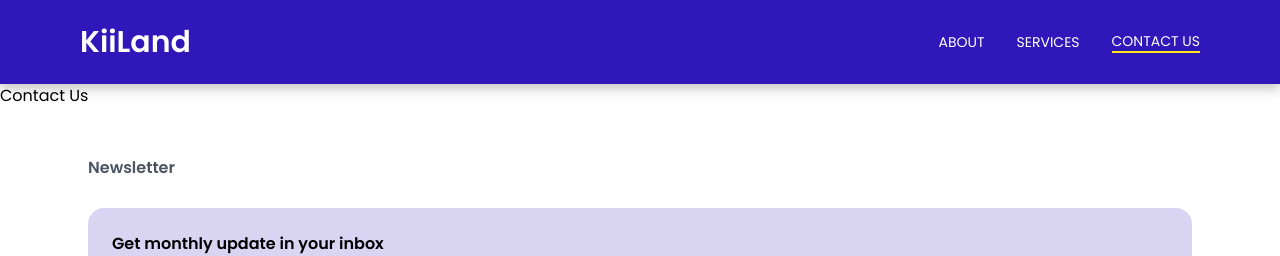
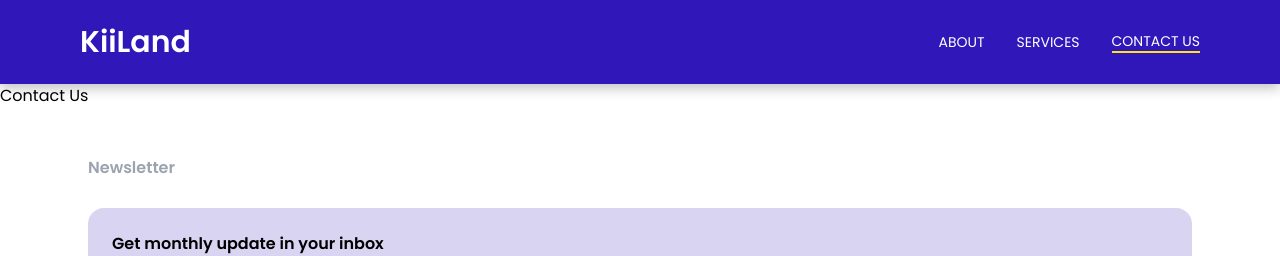
Before and after one commit to bravo-stack/Tailwind-Landing-Page, a React (Create React App) app: page /contact in a window 1280 px wide. Shown: the top 256 px of the page. Built offline with nearby package versions, Linux system fonts and the light colour scheme.

Commit message:
reduced the footerNote component's shade of gray

```diff
--- a/src/components/FooterNote.js
+++ b/src/components/FooterNote.js
@@ -2,7 +2,7 @@
 function FooterNote({text}) {
   return (
     <>
-        <span className="text-gray-600 font-bold">{text}</span>
+        <span className="text-gray-400 font-bold">{text}</span>
     </>
   )
 }
```
